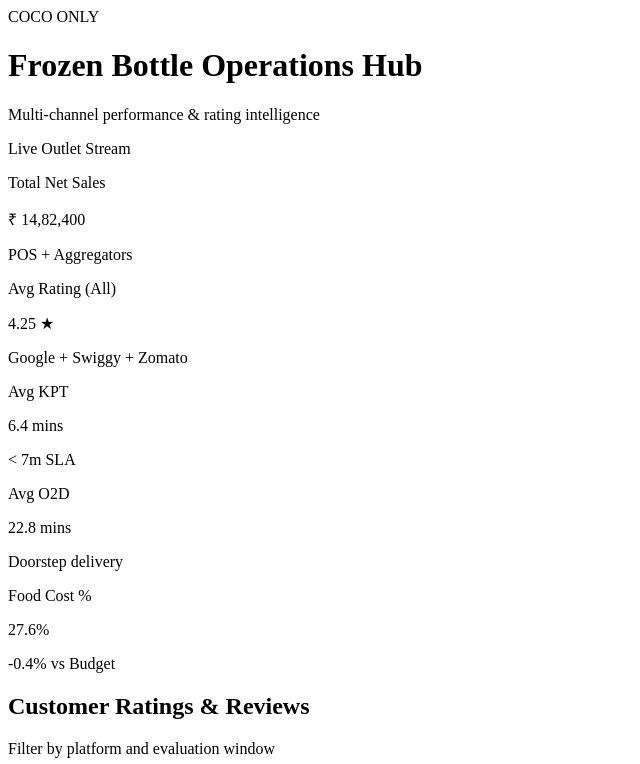
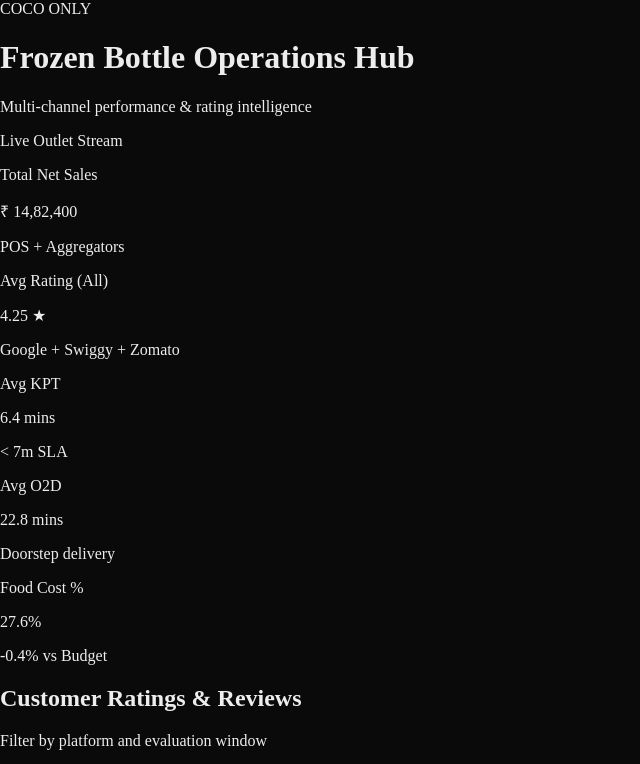
Before and after one commit to mis2-ship-it/fb-ops-portal, a Next.js app: page / in a window 1280 px wide. Shown: the top 764 px of the page, without its empty margins (0-640 px from the left). Built offline with nearby package versions, Linux system fonts and the light colour scheme; no server answers.

Commit message:
Create RootLayout component with metadata

```diff
--- /dev/null
+++ b/app/layout.tsx
@@ -0,0 +1,20 @@
+import type { Metadata } from 'next';
+
+export const metadata: Metadata = {
+  title: 'Frozen Bottle Operations Hub',
+  description: 'Store Operations & Ratings Intelligence',
+};
+
+export default function RootLayout({
+  children,
+}: {
+  children: React.ReactNode;
+}) {
+  return (
+    <html lang="en">
+      <body style={{ margin: 0, padding: 0, backgroundColor: '#0a0a0a', color: '#ededed' }}>
+        {children}
+      </body>
+    </html>
+  );
+}
```
